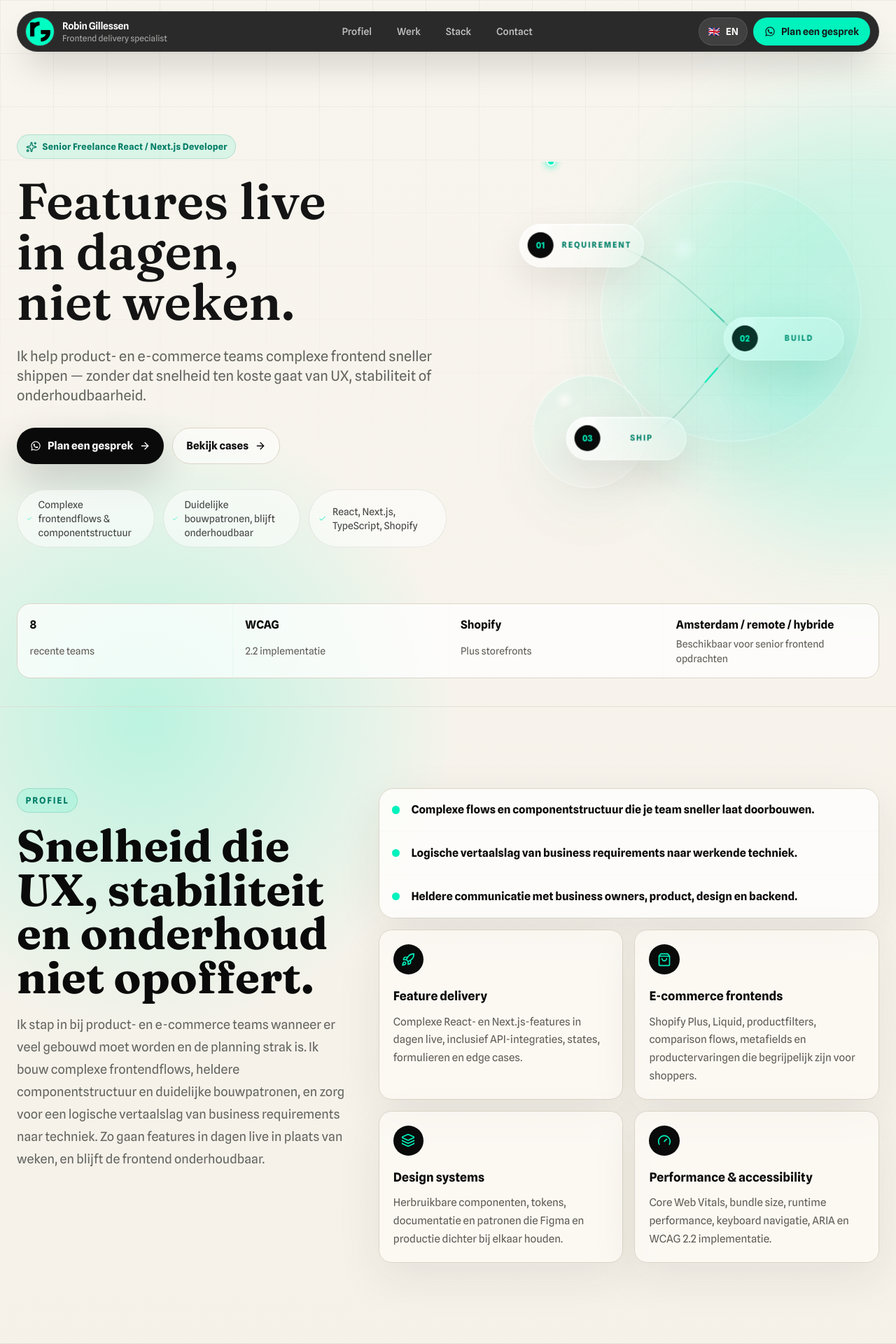
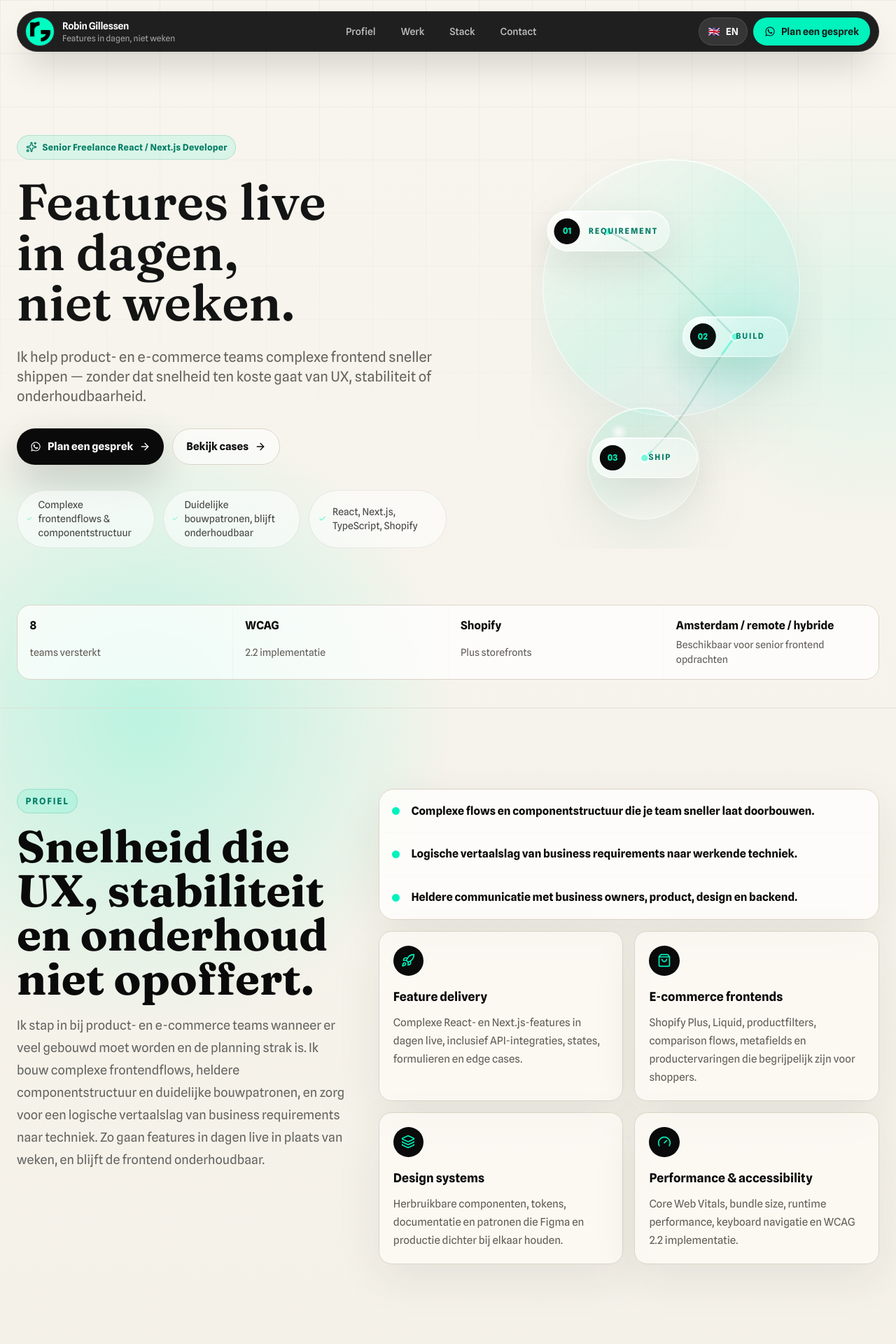
Before and after one commit to robingillessen/rg-portfolio, a Next.js app: page / in a window 1280 px wide. Shown: the top 1920 px of the page at 70% size. Built offline with nearby package versions, Linux system fonts and the light colour scheme.

Commit message:
Reduce scroll jank and refresh skill badges

```diff
--- a/app/globals.css
+++ b/app/globals.css
@@ -12,8 +12,6 @@
   --brand: #00f2bd;
   --brand-soft: #9ff9df;
   --brand-dark: #007d66;
-  --scroll-progress: 0;
-  --scroll-y: 0px;
 }
 
 @layer base {
@@ -86,9 +84,8 @@
   width: 38rem;
   height: 38rem;
   border-radius: 999px;
-  background: rgba(0, 242, 189, 0.18);
-  filter: blur(70px);
-  transform: translate3d(0, calc(var(--scroll-progress) * 120px), 0);
+  background: radial-gradient(circle, rgba(0, 242, 189, 0.14), transparent 70%);
+  opacity: 0.72;
   pointer-events: none;
 }
 
@@ -164,6 +161,13 @@
   padding-block: clamp(4rem, 9vw, 8rem);
 }
 
+#profile,
+#work,
+#stack,
+#contact {
+  scroll-margin-top: 6rem;
+}
+
 .button-primary,
 .button-secondary,
 .button-light,
@@ -237,12 +241,16 @@
 }
 
 .release-visual {
-  min-height: 32rem;
+  aspect-ratio: 360 / 512;
+  margin-inline: auto;
+  max-width: 26rem;
   position: relative;
-  transform: translate3d(0, calc(var(--scroll-progress) * -44px), 0);
+  width: 100%;
+  contain: layout paint;
 }
 
 .release-field {
+  contain: layout paint;
   inset: 0;
   position: absolute;
 }
@@ -257,11 +265,9 @@
   mask-image: radial-gradient(circle at 58% 48%, #000 0%, transparent 68%);
   opacity: 0.82;
   position: absolute;
-  transform: translate3d(0, calc(var(--scroll-progress) * -24px), 0);
 }
 
 .release-orb {
-  animation: orb-shift 9s ease-in-out infinite;
   border: 1px solid rgba(255, 255, 255, 0.74);
   border-radius: 999px;
   box-shadow:
@@ -283,7 +289,6 @@
 }
 
 .release-orb-b {
-  animation-delay: -4s;
   background:
     radial-gradient(circle at 28% 22%, rgba(255, 255, 255, 0.9), transparent 0.8rem),
     linear-gradient(150deg, rgba(0, 242, 189, 0.12), rgba(255, 255, 255, 0.1));
@@ -314,27 +319,17 @@
   stroke-dasharray: 26 150;
   stroke-linecap: round;
   stroke-width: 2.4;
-  animation: connector-dash 3.6s linear infinite;
-}
-
-.connector-flow-delayed {
-  animation-delay: -1.4s;
 }
 
 .connector-dot {
   fill: var(--brand);
-  filter: drop-shadow(0 0 6px rgba(0, 242, 189, 0.65));
   stroke: rgba(255, 255, 255, 0.85);
   stroke-width: 2;
 }
 
 .release-node {
-  --parallax-y: 0px;
   align-items: center;
-  animation: node-float 6.4s ease-in-out infinite;
-  animation-delay: calc(var(--node-index) * -780ms);
   translate: -50% -50%;
-  backdrop-filter: blur(18px);
   background:
     radial-gradient(circle at 18% 14%, rgba(255, 255, 255, 0.98), transparent 1.15rem),
     linear-gradient(135deg, rgba(255, 255, 255, 0.68), rgba(255, 255, 255, 0.22));
@@ -346,8 +341,8 @@
   display: grid;
   gap: 0.75rem;
   grid-template-columns: auto auto;
-  min-width: 10.8rem;
-  padding: 0.72rem 1.05rem 0.72rem 0.72rem;
+  min-width: 9.4rem;
+  padding: 0.6rem 0.95rem 0.6rem 0.6rem;
   position: absolute;
 }
 
@@ -380,15 +375,13 @@
 }
 
 .release-node-build {
-  left: 76.4%;
-  top: 49.8%;
-  --parallax-y: calc(var(--scroll-progress) * -68px);
+  left: 70%;
+  top: 48.8%;
 }
 
 .release-node-ship {
-  left: 37.5%;
+  left: 39%;
   top: 78.1%;
-  --parallax-y: calc(var(--scroll-progress) * 42px);
 }
 
 .stat-strip {
@@ -643,7 +636,6 @@
 
 .tech-badge {
   align-items: center;
-  backdrop-filter: blur(14px);
   border: 1px solid rgba(255, 255, 255, 0.72);
   border-radius: 999px;
   background:
@@ -668,10 +660,9 @@
   background: rgba(255, 255, 255, 0.82);
   border-radius: 999px;
   content: "";
-  filter: blur(2px);
-  height: 0.42rem;
+  height: 0.32rem;
   left: 0.86rem;
-  opacity: 0.82;
+  opacity: 0.5;
   pointer-events: none;
   position: absolute;
   top: 0.42rem;
@@ -724,7 +715,6 @@
 }
 
 .legacy-tech-badge.compact {
-  backdrop-filter: blur(14px);
   background:
     radial-gradient(circle at 32% 24%, rgba(255, 255, 255, 0.96), transparent 0.56rem),
     linear-gradient(145deg, rgba(255, 255, 255, 0.5), rgba(0, 242, 189, 0.13), rgba(155, 107, 255, 0.08));
@@ -753,6 +743,20 @@
   height: auto;
   max-height: 1.28rem;
   width: 1.28rem;
+}
+
+.legacy-tech-badge.dark-logo .legacy-icon-wrap,
+.legacy-tech-badge.compact.dark-logo .legacy-icon-wrap {
+  background: var(--ink);
+  border: 1px solid rgba(255, 255, 255, 0.2);
+  box-shadow:
+    inset 0 1px 0 rgba(255, 255, 255, 0.16),
+    0 10px 24px rgba(0, 0, 0, 0.16);
+}
+
+.legacy-tech-badge.dark-logo .legacy-icon-wrap img {
+  max-height: 1.08rem;
+  width: 1.08rem;
 }
 
 .legacy-tech-badge.compact.has-icon .legacy-badge-label {
@@ -808,7 +812,6 @@
 
 .stack-section::before,
 .stack-section::after {
-  animation: bubble-drift 11s ease-in-out infinite;
   background:
     radial-gradient(circle at 32% 28%, rgba(255, 255, 255, 0.95), transparent 0.75rem),
     radial-gradient(circle at 70% 76%, rgba(0, 242, 189, 0.2), transparent 5rem),
@@ -831,7 +834,6 @@
 }
 
 .stack-section::after {
-  animation-delay: -4s;
   bottom: 4rem;
   right: max(-3rem, calc(50% - 47rem));
   transform: scale(0.72);
@@ -856,19 +858,24 @@
 .skill-marquee {
   border-block: 1px solid rgba(0, 125, 102, 0.1);
   margin-inline: calc(50% - 50vw);
-  overflow: hidden;
+  overflow-x: auto;
+  scrollbar-width: none;
   padding-block: 0.8rem;
+  -webkit-overflow-scrolling: touch;
+}
+
+.skill-marquee::-webkit-scrollbar {
+  display: none;
 }
 
 .skill-marquee > div {
-  animation: marquee 34s linear infinite;
   display: flex;
   gap: 0.7rem;
-  width: max-content;
+  min-width: max-content;
+  padding-inline: max(1rem, calc((100vw - 80rem) / 2 + 1rem));
 }
 
 .skill-marquee .legacy-tech-badge {
-  backdrop-filter: blur(14px);
   border: 1px solid rgba(255, 255, 255, 0.7);
   border-radius: 999px;
   box-shadow:
@@ -895,7 +902,6 @@
 }
 
 .stack-card {
-  backdrop-filter: blur(18px);
   background:
     linear-gradient(145deg, rgba(255, 255, 255, 0.76), rgba(255, 255, 255, 0.38)),
     radial-gradient(circle at 85% 0%, rgba(0, 242, 189, 0.14), transparent 10rem);
@@ -912,7 +918,6 @@
 }
 
 .legacy-badge-grid .legacy-tech-badge {
-  backdrop-filter: blur(12px);
   background:
     linear-gradient(135deg, rgba(255, 255, 255, 0.76), rgba(255, 255, 255, 0.4)),
     radial-gradient(circle at 20% 10%, rgba(0, 242, 189, 0.14), transparent 2.8rem);
@@ -969,56 +974,6 @@
   padding: 0.48rem 0.7rem;
 }
 
-@keyframes marquee {
-  from {
-    transform: translateX(0);
-  }
-  to {
-    transform: translateX(-50%);
-  }
-}
-
-@keyframes connector-dash {
-  from {
-    stroke-dashoffset: 176;
-  }
-  to {
-    stroke-dashoffset: 0;
-  }
-}
-
-@keyframes node-float {
-  0%,
-  100% {
-    transform: translate3d(0, var(--parallax-y), 0);
-  }
-  48% {
-    transform: translate3d(0, calc(var(--parallax-y) - 6px), 0);
-  }
-}
-
-@keyframes orb-shift {
-  0%,
-  100% {
-    opacity: 0.54;
-    transform: translate3d(0, 0, 0) scale(1);
-  }
-  50% {
-    opacity: 0.84;
-    transform: translate3d(0.6rem, -0.8rem, 0) scale(1.03);
-  }
-}
-
-@keyframes bubble-drift {
-  0%,
-  100% {
-    transform: translate3d(0, 0, 0) scale(1);
-  }
-  50% {
-    transform: translate3d(1rem, -0.8rem, 0) scale(1.04);
-  }
-}
-
 @media (min-width: 768px) {
   .section-head {
     grid-template-columns: 1fr minmax(18rem, 0.68fr);
@@ -1068,7 +1023,7 @@
   }
 
   .release-visual {
-    min-height: 31rem;
+    max-width: 21rem;
   }
 
   .release-field::before {
--- a/app/page.tsx
+++ b/app/page.tsx
@@ -13,7 +13,7 @@ import {
   Sparkles,
 } from "lucide-react";
 import Image from "next/image";
-import type { CSSProperties, SVGProps } from "react";
+import type { SVGProps } from "react";
 import { useEffect, useMemo, useState } from "react";
 
 import { Locale, portfolio, profile } from "@/data";
@@ -51,9 +51,9 @@ const skillIcons: Record<string, string> = {
   Storybook: "/badges/storybook.svg",
   Figma: "/badges/figma.svg",
   "WCAG 2.2": "/badges/accessibility.svg",
-  ARIA: "/badges/accessibility.svg",
   Accessibility: "/badges/accessibility.svg",
   "Core Web Vitals": "/badges/vitals.svg",
+  Vite: "/badges/vite.svg",
   Vitest: "/badges/vitest.svg",
   Playwright: "/badges/playwright.svg",
   GraphQL: "/badges/graphql.svg",
@@ -77,12 +77,14 @@ function SkillBadge({
   strong?: boolean;
 }) {
   const icon = skillIcons[skill];
+  const hasDarkIcon = skill === "Next.js";
 
   return (
     <span
       className={[
         "tech-badge legacy-tech-badge",
         icon ? "has-icon" : "text-only",
+        hasDarkIcon ? "dark-logo" : "",
         compact ? "compact" : "",
         strong ? "strong" : "",
       ]
@@ -98,7 +100,7 @@ function SkillBadge({
             alt=""
             width={22}
             height={22}
-            loading="eager"
+            loading="lazy"
             unoptimized
           />
         </span>
@@ -135,40 +137,6 @@ export default function Home() {
     document.documentElement.lang = locale;
   }, [locale]);
 
-  useEffect(() => {
-    let frame = 0;
-
-    const updateScrollVars = () => {
-      frame = 0;
-      const scrollable =
-        document.documentElement.scrollHeight - window.innerHeight;
-      const progress = scrollable > 0 ? window.scrollY / scrollable : 0;
-
-      document.documentElement.style.setProperty(
-        "--scroll-progress",
-        progress.toFixed(4)
-      );
-      document.documentElement.style.setProperty(
-        "--scroll-y",
-        `${window.scrollY.toFixed(0)}px`
-      );
-    };
-
-    const onScroll = () => {
-      if (!frame) {
-        frame = window.requestAnimationFrame(updateScrollVars);
-      }
-    };
-
-    updateScrollVars();
-    window.addEventListener("scroll", onScroll, { passive: true });
-
-    return () => {
-      window.removeEventListener("scroll", onScroll);
-      if (frame) window.cancelAnimationFrame(frame);
-    };
-  }, []);
-
   return (
     <div className="site-shell min-h-screen bg-background text-foreground">
       <a className="skip-link" href="#content">
@@ -177,7 +145,7 @@ export default function Home() {
 
       <header className="fixed left-0 right-0 top-0 z-50 px-4 pt-4 sm:px-6">
         <nav
-          className="mx-auto flex max-w-7xl items-center justify-between rounded-full border border-white/10 bg-ink/90 px-3 py-2 text-white shadow-2xl shadow-black/20 backdrop-blur-xl"
+          className="mx-auto flex max-w-7xl items-center justify-between rounded-full border border-white/10 bg-ink/95 px-3 py-2 text-white shadow-2xl shadow-black/20"
           aria-label={locale === "nl" ? "Hoofdnavigatie" : "Main navigation"}
         >
           <a
@@ -197,7 +165,9 @@ export default function Home() {
                 {profile.name}
               </span>
               <span className="block text-xs text-white/60">
-                Frontend delivery specialist
+                {locale === "nl"
+                  ? "Features in dagen, niet weken"
+                  : "Features in days, not weeks"}
               </span>
             </span>
           </a>
@@ -316,62 +286,41 @@ export default function Home() {
                   </defs>
 
                   {/* Requirement -> Build */}
-                  <path id="conn-1" d="M 95 120 C 175 150, 215 200, 275 255" />
+                  <path id="conn-1" d="M 95 120 C 165 150, 205 205, 252 250" />
                   {/* Build -> Ship */}
-                  <path id="conn-2" d="M 275 255 C 215 315, 195 355, 135 400" />
+                  <path id="conn-2" d="M 252 250 C 205 310, 195 350, 140 400" />
 
                   <path
                     className="connector-base"
-                    d="M 95 120 C 175 150, 215 200, 275 255"
+                    d="M 95 120 C 165 150, 205 205, 252 250"
                   />
                   <path
                     className="connector-base"
-                    d="M 275 255 C 215 315, 195 355, 135 400"
+                    d="M 252 250 C 205 310, 195 350, 140 400"
                   />
 
                   <path
                     className="connector-flow"
-                    d="M 95 120 C 175 150, 215 200, 275 255"
+                    d="M 95 120 C 165 150, 205 205, 252 250"
                   />
                   <path
-                    className="connector-flow connector-flow-delayed"
-                    d="M 275 255 C 215 315, 195 355, 135 400"
+                    className="connector-flow"
+                    d="M 252 250 C 205 310, 195 350, 140 400"
                   />
 
-                  <circle className="connector-dot" r="5">
-                    <animateMotion
-                      dur="3.6s"
-                      repeatCount="indefinite"
-                      keyPoints="0;1"
-                      keyTimes="0;1"
-                      calcMode="linear"
-                    >
-                      <mpath href="#conn-1" />
-                    </animateMotion>
-                  </circle>
-                  <circle className="connector-dot" r="5">
-                    <animateMotion
-                      dur="3.6s"
-                      begin="1.4s"
-                      repeatCount="indefinite"
-                      keyPoints="0;1"
-                      keyTimes="0;1"
-                      calcMode="linear"
-                    >
-                      <mpath href="#conn-2" />
-                    </animateMotion>
-                  </circle>
+                  <circle className="connector-dot" cx="95" cy="120" r="5" />
+                  <circle className="connector-dot" cx="252" cy="250" r="5" />
+                  <circle className="connector-dot" cx="140" cy="400" r="5" />
                 </svg>
 
                 {[
                   ["requirement", "01", "Requirement"],
                   ["build", "02", "Build"],
                   ["ship", "03", "Ship"],
-                ].map(([key, count, label], index) => (
+                ].map(([key, count, label]) => (
                   <div
                     key={key}
                     className={`release-node release-node-${key}`}
-                    style={{ "--node-index": index } as CSSProperties}
                   >
                     <i>{count}</i>
                     <span>{label}</span>
@@ -496,8 +445,8 @@ export default function Home() {
 
             <div className="skill-marquee mt-10" aria-hidden="true">
               <div>
-                {[...allSkills, ...allSkills].map((skill, index) => (
-                  <SkillBadge key={`${skill}-${index}`} skill={skill} />
+                {allSkills.map((skill) => (
+                  <SkillBadge key={skill} skill={skill} />
                 ))}
               </div>
             </div>
--- a/data/index.ts
+++ b/data/index.ts
@@ -16,7 +16,14 @@ const sharedStack = {
     groups: [
       {
         label: "Core",
-        skills: ["React", "Next.js", "TypeScript", "JavaScript", "Node.js"],
+        skills: [
+          "React",
+          "Next.js",
+          "Vite",
+          "TypeScript",
+          "JavaScript",
+          "Node.js",
+        ],
       },
       {
         label: "Interface",
@@ -24,7 +31,7 @@ const sharedStack = {
       },
       {
         label: "Quality",
-        skills: ["WCAG 2.2", "ARIA", "Core Web Vitals", "Vitest", "Playwright"],
+        skills: ["WCAG 2.2", "Core Web Vitals", "Vitest", "Playwright"],
       },
       {
         label: "Commerce & Data",
@@ -40,7 +47,14 @@ const sharedStack = {
     groups: [
       {
         label: "Core",
-        skills: ["React", "Next.js", "TypeScript", "JavaScript", "Node.js"],
+        skills: [
+          "React",
+          "Next.js",
+          "Vite",
+          "TypeScript",
+          "JavaScript",
+          "Node.js",
+        ],
       },
       {
         label: "Interface",
@@ -48,7 +62,7 @@ const sharedStack = {
       },
       {
         label: "Quality",
-        skills: ["WCAG 2.2", "ARIA", "Core Web Vitals", "Vitest", "Playwright"],
+        skills: ["WCAG 2.2", "Core Web Vitals", "Vitest", "Playwright"],
       },
       {
         label: "Commerce & Data",
@@ -83,7 +97,7 @@ export const portfolio = {
         "React, Next.js, TypeScript, Shopify",
       ],
       stats: [
-        { value: "8", label: "recente teams" },
+        { value: "8", label: "teams versterkt" },
         { value: "WCAG", label: "2.2 implementatie" },
         { value: "Shopify", label: "Plus storefronts" },
       ],
@@ -122,14 +136,14 @@ export const portfolio = {
         icon: "speed",
         title: "Performance & accessibility",
         text:
-          "Core Web Vitals, bundle size, runtime performance, keyboard navigatie, ARIA en WCAG 2.2 implementatie.",
+          "Core Web Vitals, bundle size, runtime performance, keyboard navigatie en WCAG 2.2 implementatie.",
       },
     ],
     work: {
       eyebrow: "Geselecteerd werk",
       title: "Cases die snelheid, structuur en businesswaarde laten zien.",
       intro:
-        "Geen productielinks of vage visuals. De cases tonen welk probleem is opgelost, wat er is gebouwd en waarom dat relevant was voor het team.",
+        "Elke case toont het probleem, wat ik bouwde en hoe het team er sneller mee verder kon — complexe frontend, productieklaar opgeleverd.",
       outcomeLabel: "Resultaat",
       scopeLabel: "Scope",
       items: [
@@ -170,7 +184,7 @@ export const portfolio = {
             "React applicaties toegankelijker gemaakt voor software die door overheid en sociale veiligheidsorganisaties wordt gebruikt.",
           scope: [
             "WCAG 2.2 migratie over meerdere applicaties",
-            "Focus management, ARIA patronen en keyboard flows",
+            "Focus management, semantische patronen en keyboard flows",
             "Component audits en refactors voor inclusieve UX",
           ],
           stack: ["React", "TypeScript", "WCAG 2.2"],
@@ -315,7 +329,7 @@ export const portfolio = {
         "React, Next.js, TypeScript, Shopify",
       ],
       stats: [
-        { value: "8", label: "recent teams" },
+        { value: "8", label: "teams strengthened" },
         { value: "WCAG", label: "2.2 implementation" },
         { value: "Shopify", label: "Plus storefronts" },
       ],
@@ -354,14 +368,14 @@ export const portfolio = {
         icon: "speed",
         title: "Performance & accessibility",
         text:
-          "Core Web Vitals, bundle size, runtime performance, keyboard navigation, ARIA and WCAG 2.2 implementation.",
+          "Core Web Vitals, bundle size, runtime performance, keyboard navigation and WCAG 2.2 implementation.",
       },
     ],
     work: {
       eyebrow: "Selected work",
       title: "Cases that show speed, structure and business value.",
       intro:
-        "No production links or vague visuals. The cases show the problem, what was built and why it mattered to the team.",
+        "Each case shows the problem, what I built and how it helped the team move faster — complex frontend, delivered production-ready.",
       outcomeLabel: "Outcome",
       scopeLabel: "Scope",
       items: [
@@ -402,7 +416,7 @@ export const portfolio = {
             "Improved accessibility across React applications used by Dutch government and social safety organizations.",
           scope: [
             "WCAG 2.2 migration across multiple applications",
-            "Focus management, ARIA patterns and keyboard flows",
+            "Focus management, semantic patterns and keyboard flows",
             "Component audits and refactors for inclusive UX",
           ],
           stack: ["React", "TypeScript", "WCAG 2.2"],
```
